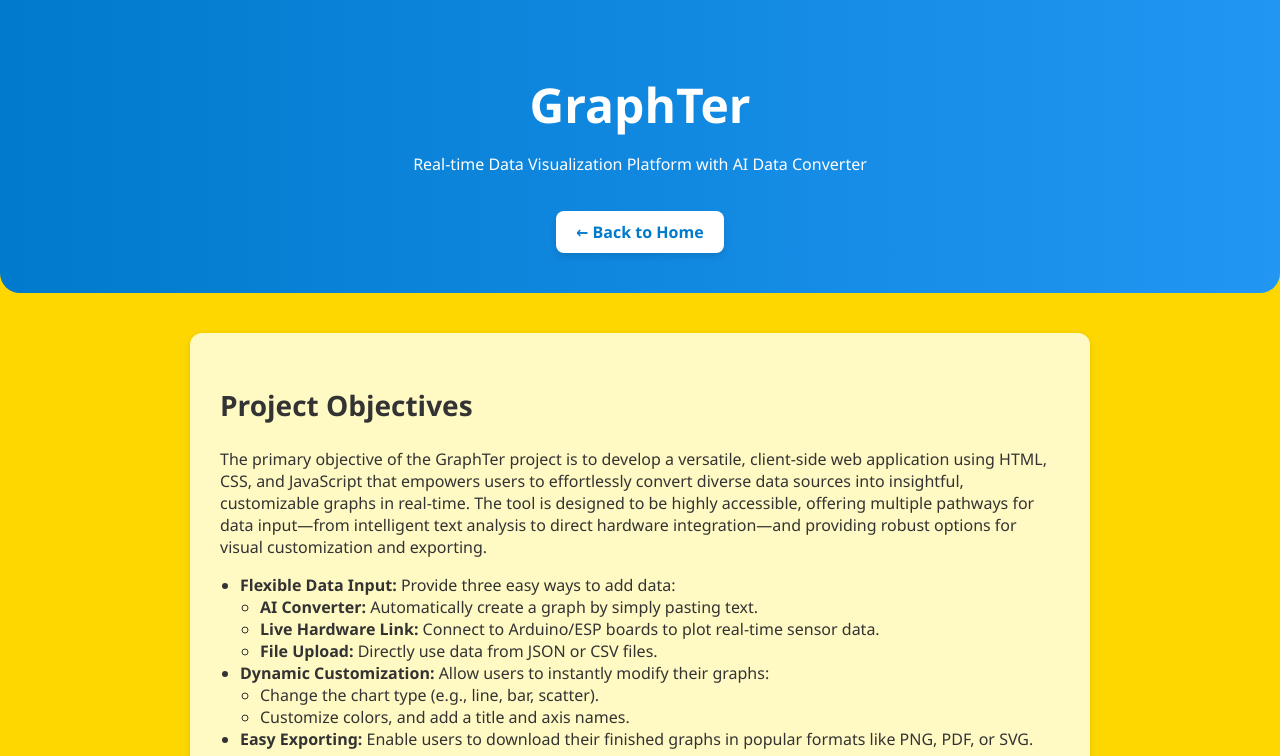
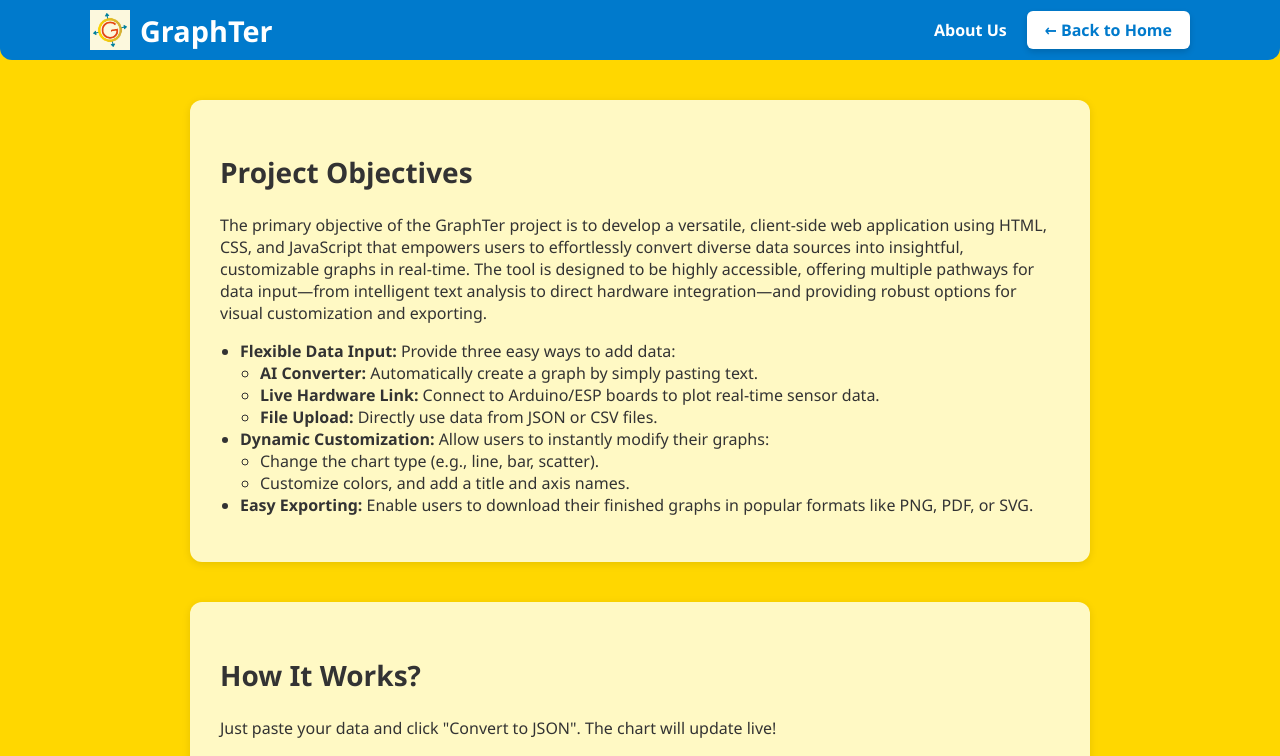
Before and after one commit to AnkanBhowmik11/Graphter, a plain HTML site: page about-us.html in a window 1280 px wide. Shown: the top 756 px of the page. Drawn offline with Linux system fonts and the light colour scheme.

Commit message:
final touches

```diff
--- a/about-style.css
+++ b/about-style.css
@@ -46,6 +46,66 @@ ul {
 
 .header .btn:hover {
   background-color: #f0f0f0;
+}
+
+.navbar {
+  background-color: #007acc;
+  padding: 10px 20px;
+  border-radius: 0 0 12px 12px;
+}
+
+.navbar-container {
+  display: flex;
+  justify-content: space-between;
+  align-items: center;
+  max-width: 1100px;
+  margin: 0 auto;
+}
+
+.navbar-left {
+  display: flex;
+  align-items: center;
+  gap: 10px;
+  color: white;
+}
+
+.navbar-logo {
+  height: 40px;
+  width: auto;
+}
+
+.navbar-title {
+  font-size: 1.8rem;
+  font-weight: 700;
+  color: white;
+}
+
+.navbar-right {
+  display: flex;
+  align-items: center;
+  gap: 20px;
+  font-size: 1rem;
+  color: white;
+}
+
+.current-page {
+  font-weight: 600;
+}
+
+.btn {
+  background-color: white;
+  color: #007acc;
+  padding: 8px 18px;
+  border-radius: 6px;
+  text-decoration: none;
+  font-weight: 600;
+  box-shadow: 0 3px 6px rgba(0,0,0,0.15);
+  transition: background-color 0.3s ease;
+}
+
+.btn:hover {
+  background-color: #e0e0e0;
+  color: #0056b3;
 }
 
 /* Main Content */
--- a/about-us.html
+++ b/about-us.html
@@ -8,14 +8,19 @@
 </head>
 <body>
 
-  <!-- Header -->
-  <header class="header">
-    <div class="container">
-      <h1>GraphTer</h1>
-      <p>Real-time Data Visualization Platform with AI Data Converter</p>
+<header class="navbar">
+  <div class="container navbar-container">
+    <div class="navbar-left">
+      <img src="graphter.png" alt="GraphTer Logo" class="navbar-logo">
+      <span class="navbar-title">GraphTer</span>
+    </div>
+    <div class="navbar-right">
+      <span class="current-page">About Us</span>
       <a href="index.html" class="btn">← Back to Home</a>
     </div>
-  </header>
+  </div>
+</header>
+
 
   <!-- Main Content -->
   <main class="content">
@@ -47,7 +52,7 @@
   <p>Just paste your data and click "Convert to JSON". The chart will update live!</p>
 
   <figure>
-    <img src="8a4964c2-cfd7-4c96-8e44-77f6004e4aaa.png" alt="GraphTer Screenshot">
+    <img src="img.png" alt="GraphTer Screenshot" style="width: 600px; height: auto;">
     <figcaption>Example screenshot of the live chart.</figcaption>
   </figure>
 
@@ -55,8 +60,8 @@
     <iframe
       width="560"
       height="315"
-      src="https://www.youtube.com/embed/YOUR_VIDEO_ID"
-      title="Demo Video"
+      src="https://www.youtube.com/embed/igcKjE_NYEA"
+      title="GraphTer Demo Video"
       frameborder="0"
       allow="accelerometer; autoplay; clipboard-write; encrypted-media; gyroscope; picture-in-picture"
       allowfullscreen>
```
Also changed, not shown: index.html (+1 -1 lines), graphter.png (added), img.png (added).
